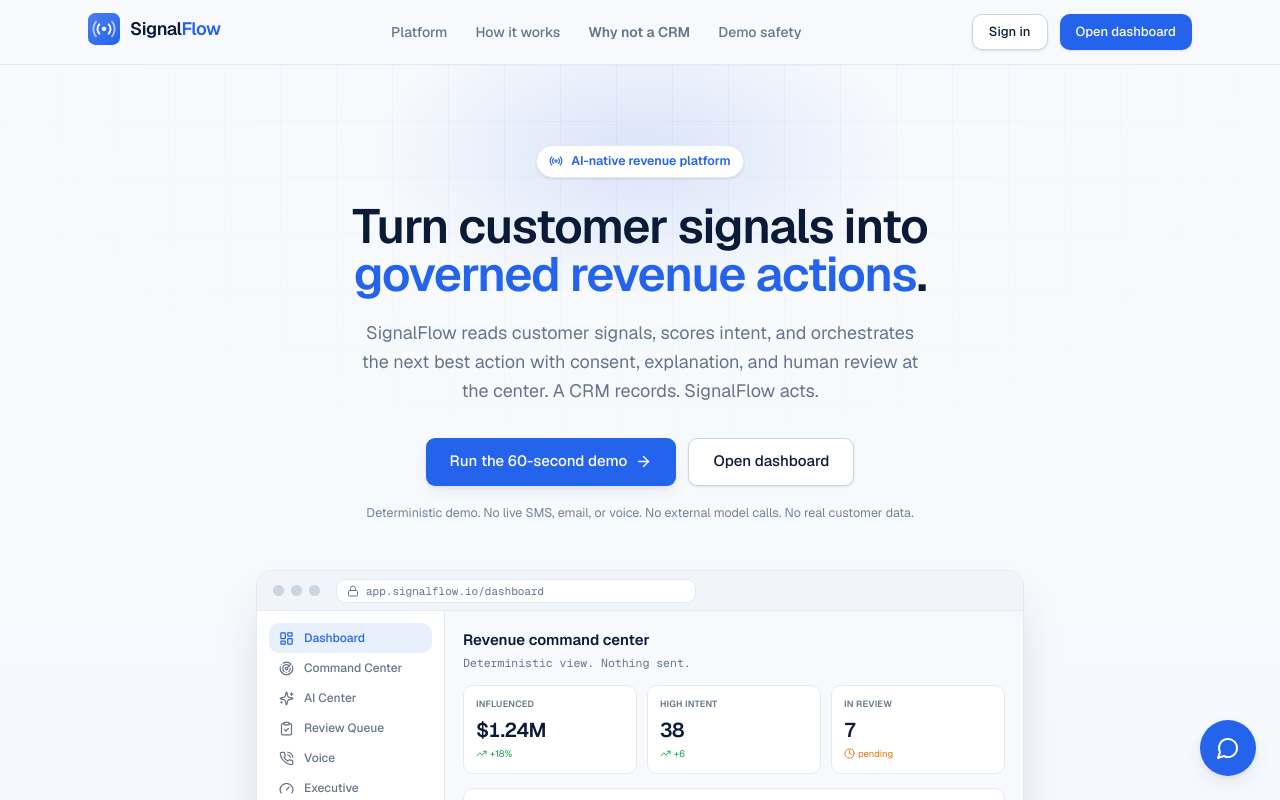
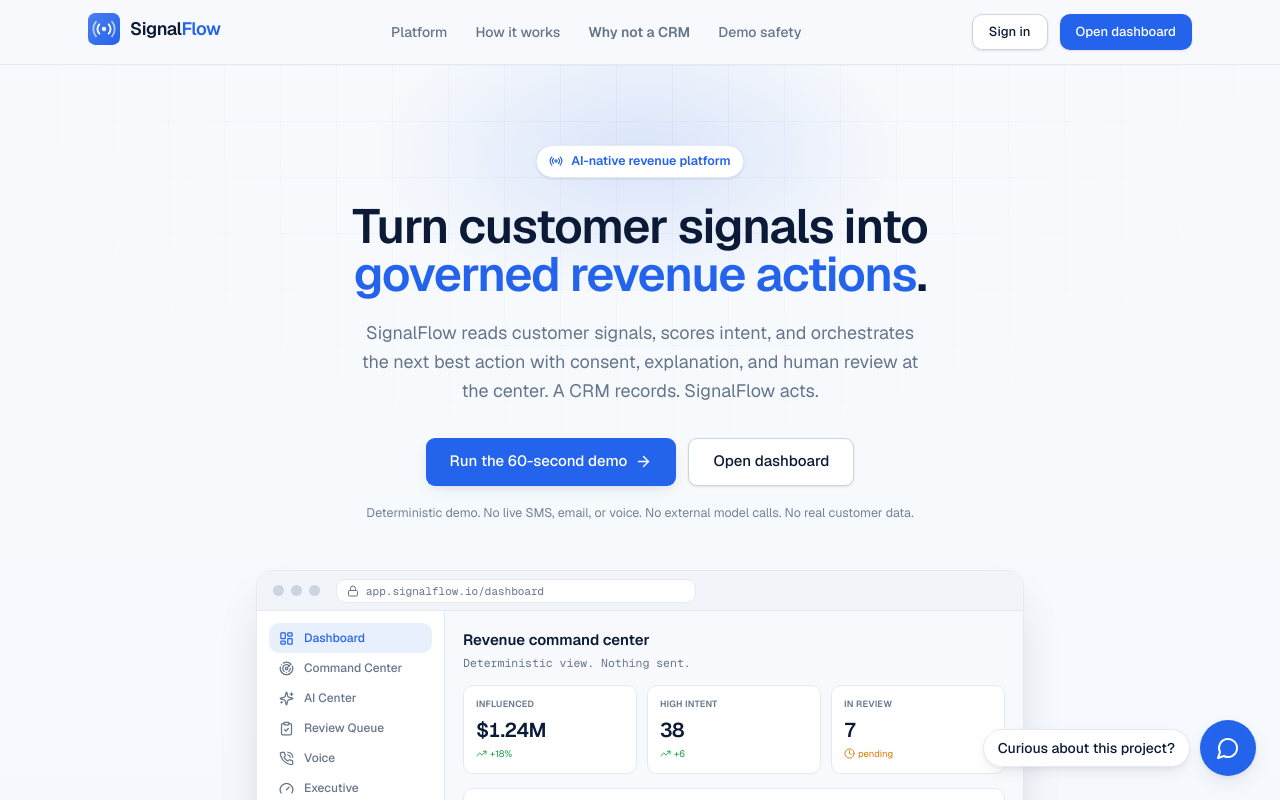
Before and after one commit to mpalmer79/SignalFlow, a Next.js app: page / in a window 1280 px wide. Shown: the top 800 px of the page. Built offline with nearby package versions, Linux system fonts and the light colour scheme; no server answers.

Commit message:
Add project assistant launcher label

```diff
--- a/components/project-assistant/ProjectAssistantButton.tsx
+++ b/components/project-assistant/ProjectAssistantButton.tsx
@@ -3,10 +3,16 @@
 import { forwardRef } from "react";
 import { MessageCircle } from "lucide-react";
 
-// The floating launcher for the project assistant. Fixed to the bottom-right,
-// thumb friendly on mobile, and out of the way of the centered homepage CTAs
-// and the top navigation. It sits below the KPI drill-down dialog z-index so it
-// never covers a modal.
+// The floating launcher for the project assistant. One button holds a short
+// text label and the chat bubble so they read as a single launcher unit. Fixed
+// to the bottom-right, thumb friendly on mobile, and out of the way of the
+// centered homepage CTAs and the top navigation. It sits below the KPI
+// drill-down dialog z-index so it never covers a modal.
+//
+// Accessibility: the button carries the accessible name through aria-label, so
+// it is a single tab stop. The visible label is decorative and marked
+// aria-hidden to avoid duplicate screen reader text. The label is hidden on the
+// smallest screens so the launcher never overflows or covers content.
 export const ProjectAssistantButton = forwardRef<
   HTMLButtonElement,
   { onClick: () => void }
@@ -18,9 +24,17 @@ export const ProjectAssistantButton = forwardRef<
       onClick={onClick}
       aria-label="Open the SignalFlow project assistant"
       aria-haspopup="dialog"
-      className="fixed bottom-4 right-4 z-[90] flex h-14 w-14 items-center justify-center rounded-full bg-primary text-primary-foreground shadow-lg transition-transform hover:scale-105 focus-visible:outline-none focus-visible:ring-2 focus-visible:ring-ring focus-visible:ring-offset-2 focus-visible:ring-offset-background motion-reduce:transition-none motion-reduce:hover:scale-100 sm:bottom-6 sm:right-6"
+      className="group fixed bottom-4 right-4 z-[90] flex max-w-[calc(100vw-2rem)] items-center gap-2.5 focus-visible:outline-none sm:bottom-6 sm:right-6"
     >
-      <MessageCircle className="h-6 w-6" />
+      <span
+        aria-hidden="true"
+        className="hidden items-center whitespace-nowrap rounded-full border border-border bg-card px-3.5 py-2 text-sm font-medium text-foreground shadow-md transition-colors group-hover:border-primary/40 group-focus-visible:ring-2 group-focus-visible:ring-ring sm:inline-flex"
+      >
+        Curious about this project?
+      </span>
+      <span className="flex h-14 w-14 shrink-0 items-center justify-center rounded-full bg-primary text-primary-foreground shadow-lg transition-transform group-hover:scale-105 group-focus-visible:ring-2 group-focus-visible:ring-ring group-focus-visible:ring-offset-2 group-focus-visible:ring-offset-background motion-reduce:transition-none motion-reduce:group-hover:scale-100">
+        <MessageCircle className="h-6 w-6" />
+      </span>
     </button>
   );
 });
```
